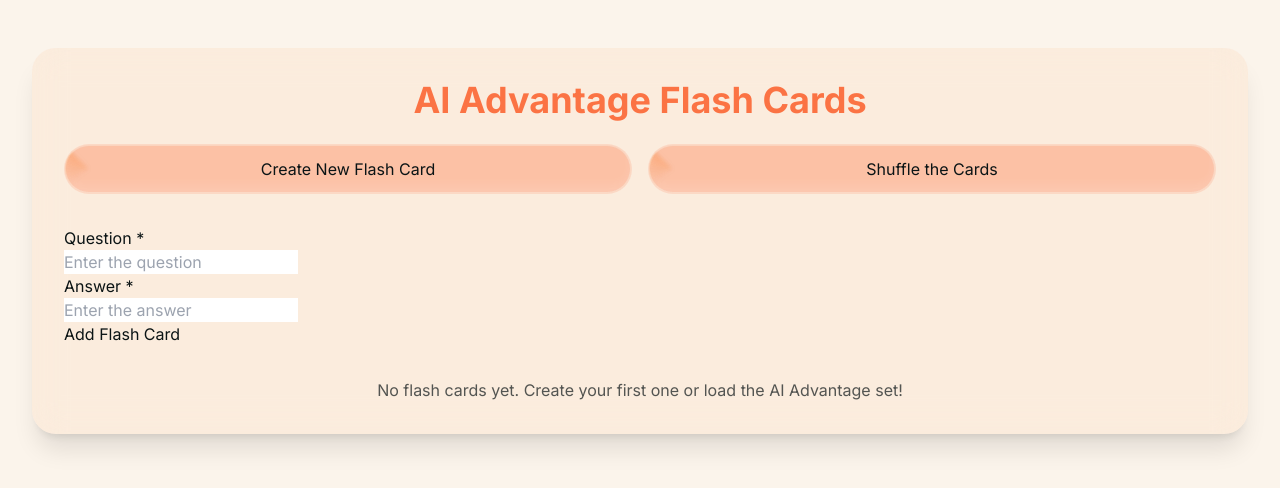
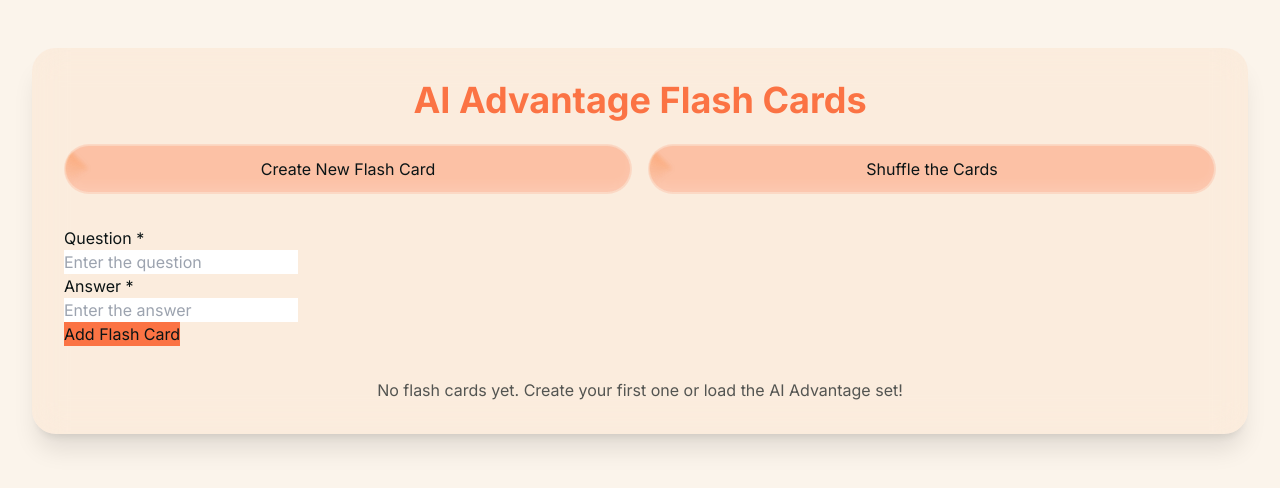
Before and after one commit to kentlangley/ai-advantage-flash-cards, a Next.js app: page / in a window 1280 px wide. Both pictures are taken after a click on the button "Create New Flash Card". Shown: the top 488 px of the page. Built offline with nearby package versions, Linux system fonts and the light colour scheme.

Commit message:
version 8

```diff
--- a/app/components/FlashCardForm.tsx
+++ b/app/components/FlashCardForm.tsx
@@ -5,7 +5,7 @@ interface FlashCardFormProps {
   onSubmit: (question: string, answer: string) => void
 }
 
-export default function FlashCardForm({ onSubmit }: FlashCardFormProps) {
+const FlashCardForm: React.FC<FlashCardFormProps> = ({ onSubmit }) => {
   const [question, setQuestion] = useState('')
   const [answer, setAnswer] = useState('')
 
@@ -20,7 +20,7 @@ export default function FlashCardForm({ onSubmit }: FlashCardFormProps) {
 
   return (
     <form onSubmit={handleSubmit}>
-      <Stack spacing="md">
+      <Stack gap="md">
         <TextInput
           label="Question"
           placeholder="Enter the question"
@@ -35,10 +35,12 @@ export default function FlashCardForm({ onSubmit }: FlashCardFormProps) {
           onChange={(e) => setAnswer(e.target.value)}
           required
         />
-        <Button type="submit" color="blue" fullWidth>
+        <Button type="submit" className="bg-[#FB7344] hover:bg-[#FBA363] text-[#0B1415]">
           Add Flash Card
         </Button>
       </Stack>
     </form>
   )
 }
+
+export default FlashCardForm
```
